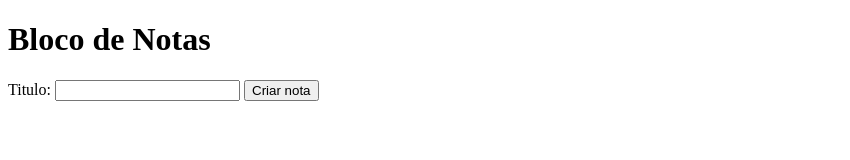
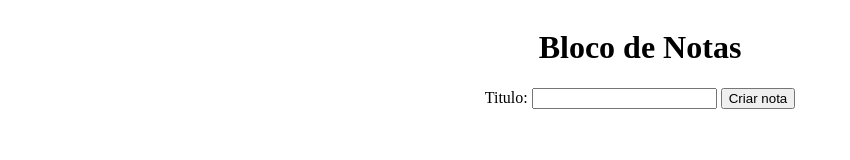
Before and after one commit to AnonymoxZ/learn-git, a plain HTML site: page index.html in a window 1280 px wide. Shown: the whole page, without its empty margins (0-850 px from the left). Drawn offline with Linux system fonts and the light colour scheme.

Commit message:
follow CSS

```diff
--- a/index.html
+++ b/index.html
@@ -8,6 +8,17 @@
 </head>
 <body>
 <header>
+<style>
+body {
+display: flex;
+justify-content: center;
+text-align: center;
+items-align: center;
+}
+
+</style>
+
+
 <h1>Bloco de Notas</h1>
 Titulo: <input type='text' id='name-note'>
 <button id='btn-create-note'>Criar nota</button>
```
